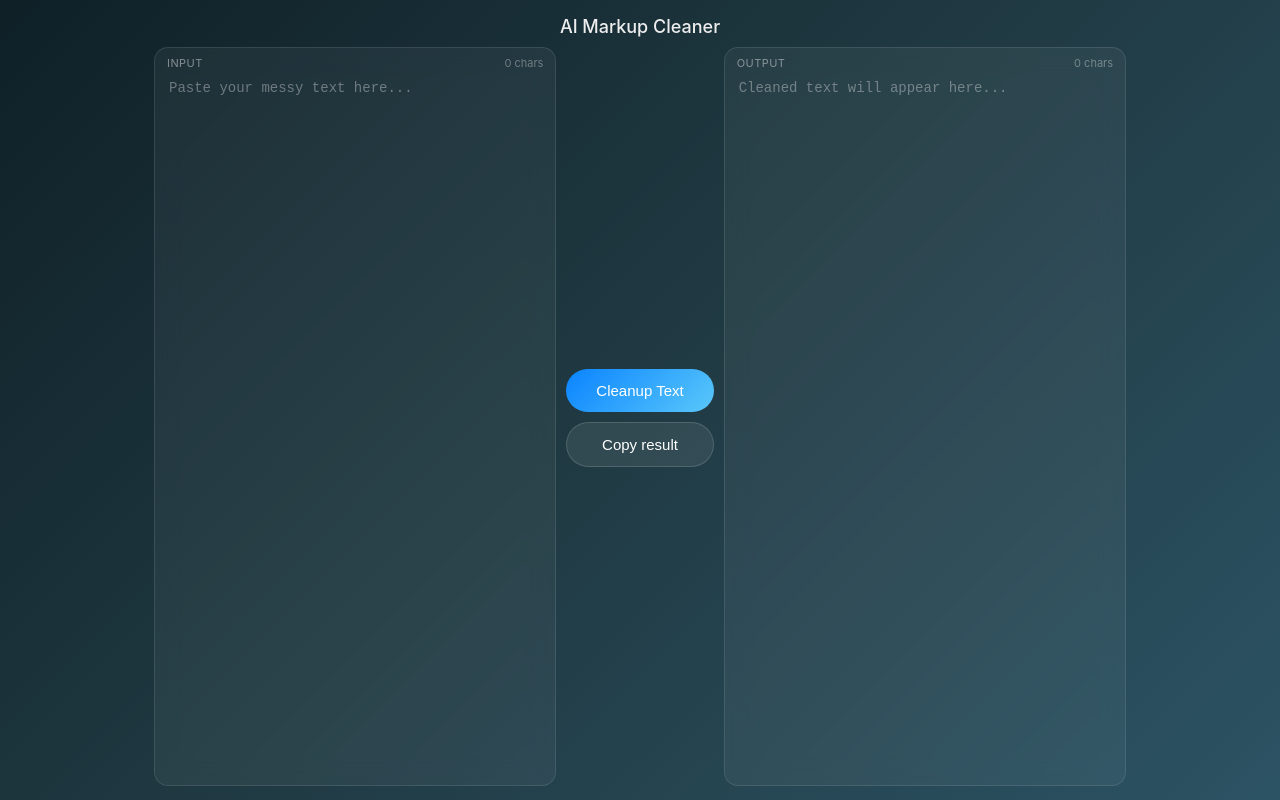
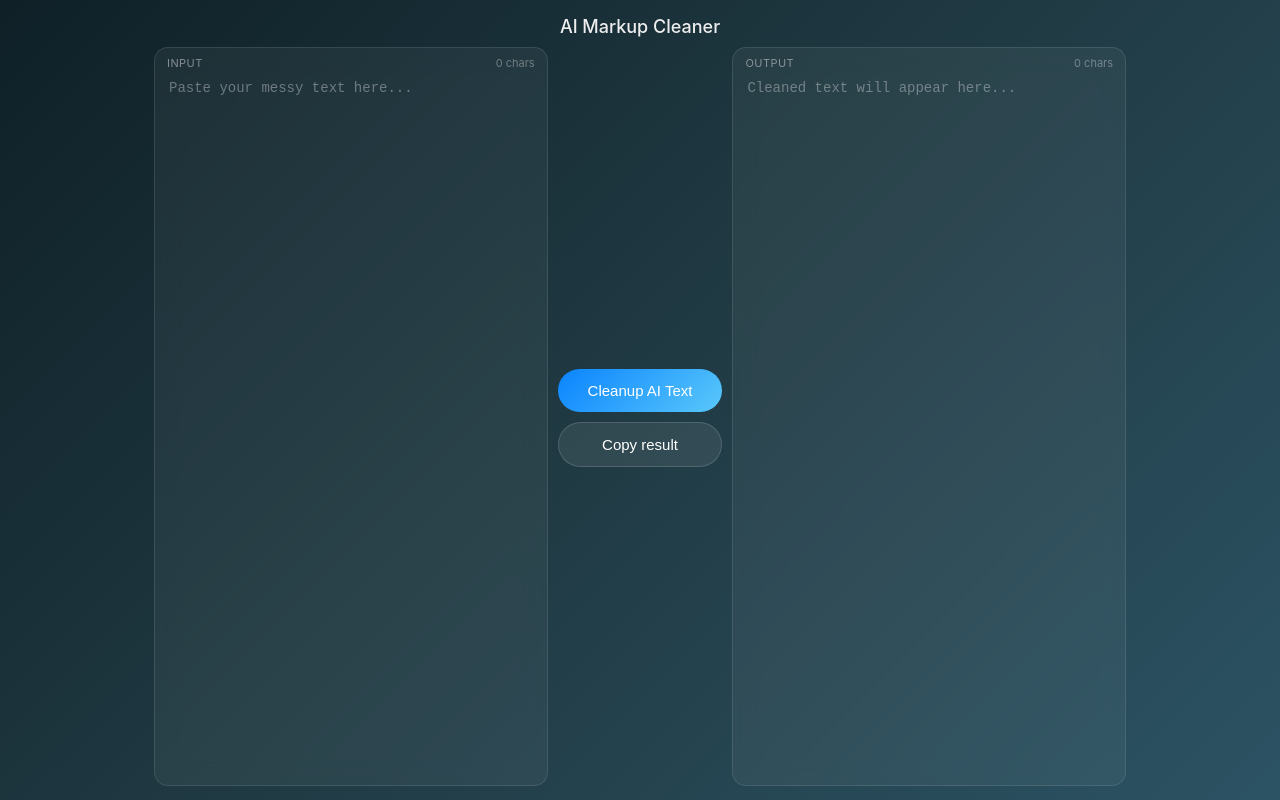
Before and after one commit to ranchimall/aicleaner, a plain HTML site: page index.html in a window 1280 px wide. Drawn offline with Linux system fonts and the light colour scheme.

Commit message:
Update index.html

```diff
--- a/index.html
+++ b/index.html
@@ -177,7 +177,7 @@
   </div>
 
   <div class="btn-row">
-    <button onclick="cleanText()">Cleanup Text</button>
+    <button onclick="cleanText()">Cleanup AI Text</button>
     <button class="ghost" onclick="copyOutput()">Copy result</button>
   </div>
 
```
